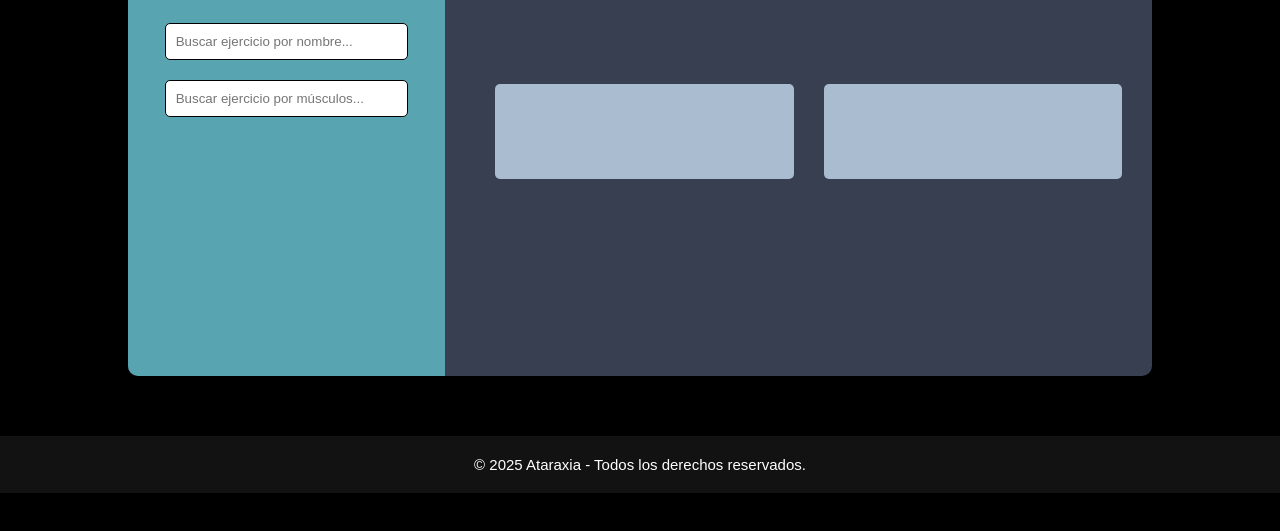
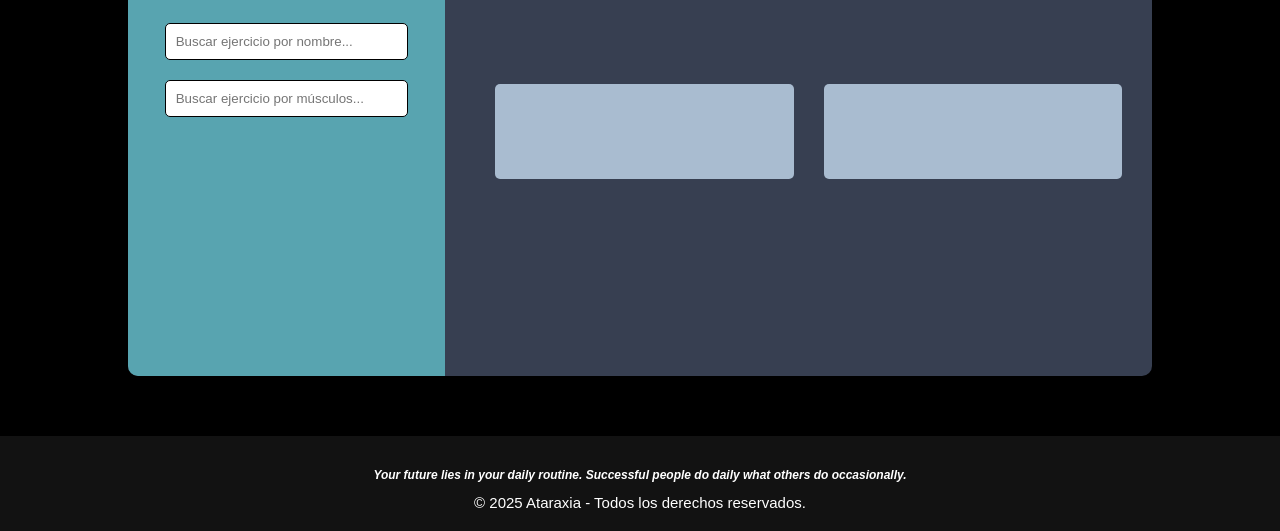
Before and after one commit to JoaquinRuizJimenez/PROYECTO-MARCAS-Ataraxia, a plain HTML site: page pages/rutinas.html in a window 1280 px wide. Shown: the part 486-1017 px from the top of the page. Before the commit the page ends 979 px from the top, so only its background shows below. Drawn offline with Linux system fonts and the light colour scheme.

Commit message:
añadir la frase en rutina

```diff
--- a/pages/rutinas.html
+++ b/pages/rutinas.html
@@ -58,6 +58,7 @@
 
 
     <footer>
+        <p>Your future lies in your daily routine. Successful people do daily what others do occasionally.</p>
         &copy; 2025 Ataraxia - Todos los derechos reservados.
     </footer>
 </body>
```
